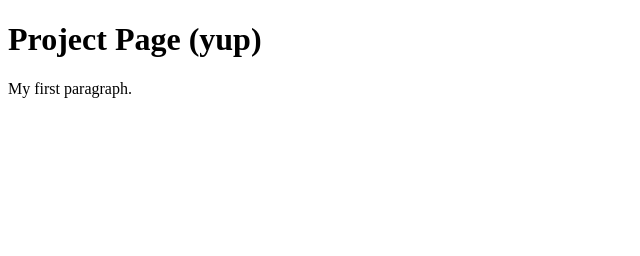
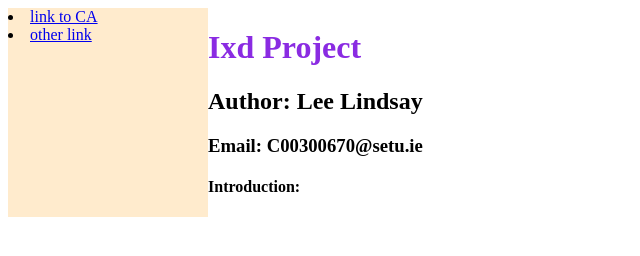
Before and after one commit to KenPowerClassroom/ixd-project-2024-LeeLindsaySetu, a plain HTML site: page index.html in a window 1280 px wide. Shown: the whole page, without its empty margins (0-640 px from the left). Drawn offline with Linux system fonts and the light colour scheme.

Commit message:
Introduction

```diff
--- a/index.html
+++ b/index.html
@@ -1,9 +1,21 @@
 <!DOCTYPE html>
 <html>
+    <link rel="stylesheet" type="text/css" href="./style.css"/>
 <body>
+ <div id = "nav">
+    <li>
+    <a href="ca.html"> link to CA</a> <br>
+    <li><a href="ca.html"> other link</a>
+    </li>
+ </div>
 
-<h1>Project Page (yup)</h1>
-<p>My first paragraph.</p>
+ </div>
+ <div>
+    <h1>Ixd Project</h1>
+    <h2> Author: Lee Lindsay  </h2>
+    <h3> Email: C00300670@setu.ie</h3>
+    <h4>Introduction:</h4>
+</div>
 
 </body>
 </html>
--- /dev/null
+++ b/style.css
@@ -0,0 +1,11 @@
+h1{
+    color:blueviolet
+}
+body{
+    display: flex;
+}
+
+#nav{
+    min-width: 200px;
+    background-color: blanchedalmond;
+}
```
Also changed, not shown: ca.html (added, +3 -0 lines).
